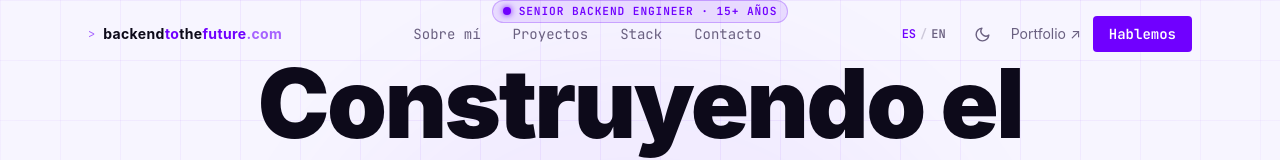
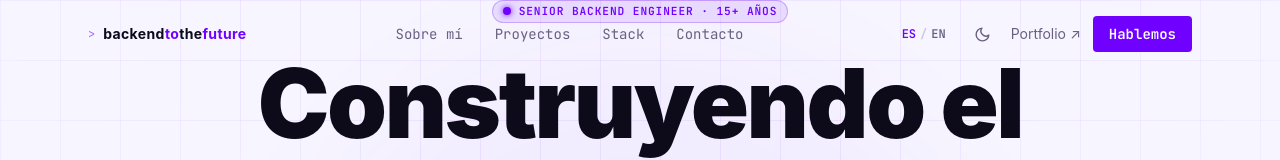
Before and after one commit to guilu/backendtothefuture, a Next.js app: page / in a window 1280 px wide. Shown: the top 160 px of the page. Built offline with nearby package versions, Linux system fonts and the light colour scheme.

Commit message:
style: remove .com from navbar logo

```diff
--- a/src/components/Header.tsx
+++ b/src/components/Header.tsx
@@ -35,7 +35,7 @@ export default function Header() {
             &gt;
           </span>
           <span className="font-bold text-[var(--c-text)] text-sm tracking-wide">
-            backend<span className="text-[#7000ff]">to</span>the<span className="text-[#7000ff]">future</span><span className="text-[#7000ff] opacity-60">.com</span>
+            backend<span className="text-[#7000ff]">to</span>the<span className="text-[#7000ff]">future</span>
           </span>
         </a>
 
```
